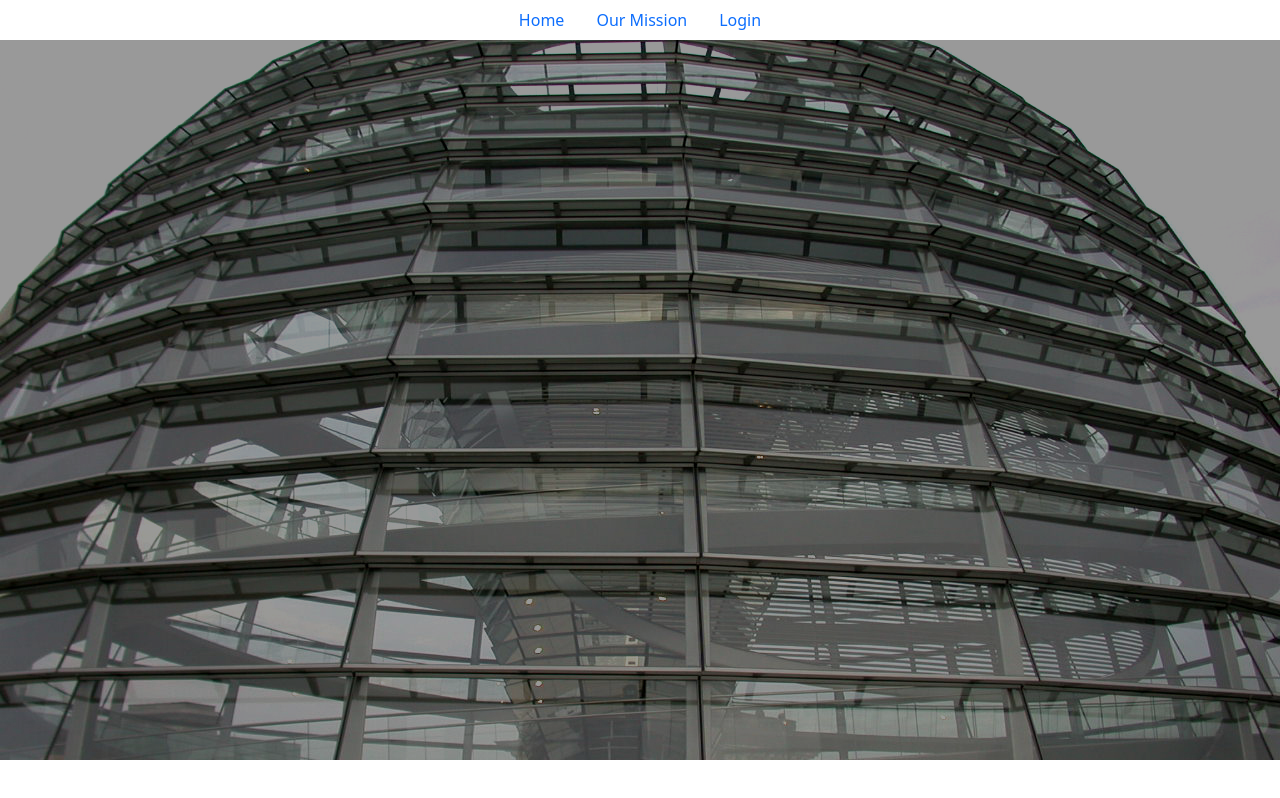
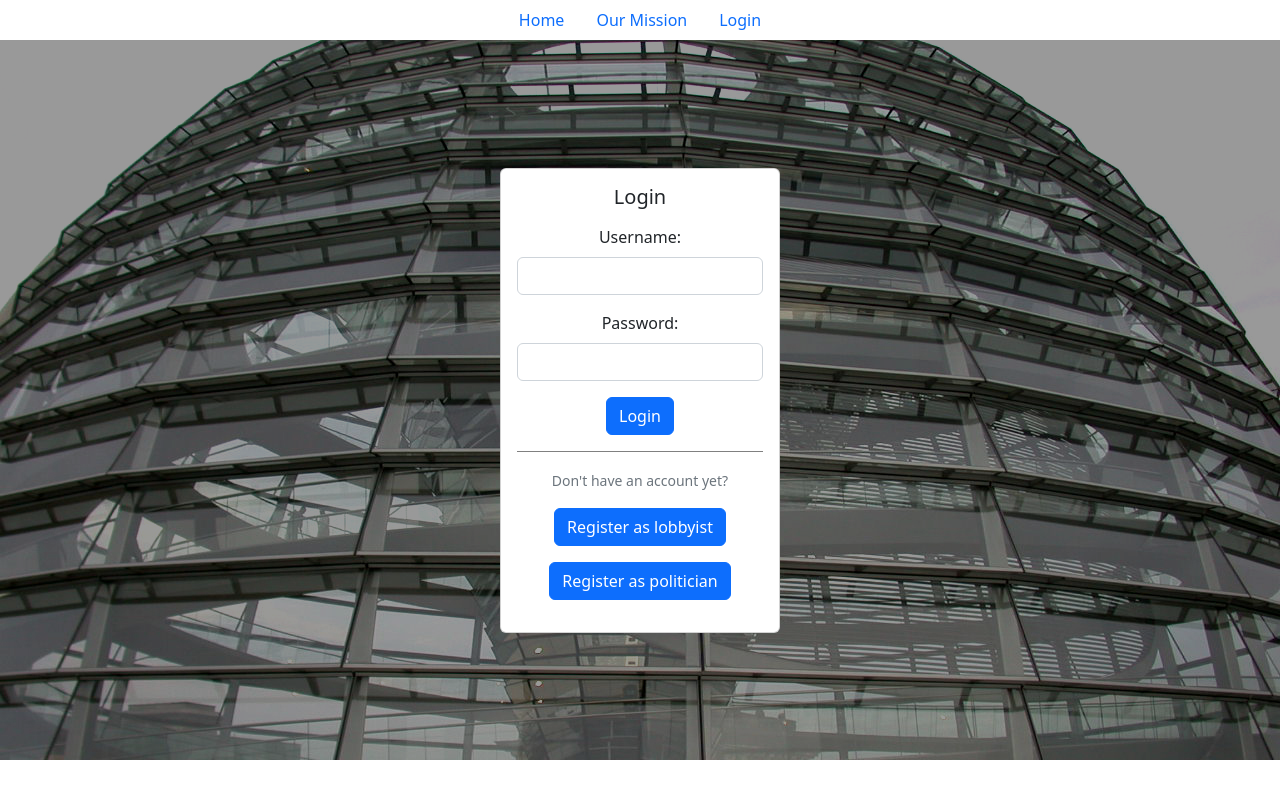
Before and after one commit to miob1781/lobby-hub-client, a React (Create React App) app: page /login in a window 1280 px wide. Built offline with nearby package versions, Linux system fonts and the light colour scheme.

Commit message:
replace NavLink with LinkContainer

```diff
--- a/src/components/Account.js
+++ b/src/components/Account.js
@@ -1,5 +1,5 @@
 import { useContext } from "react";
-import { NavLink } from "react-router-dom";
+import { LinkContainer } from "react-router-bootstrap";
 import { AuthContext } from "../context/auth.context";
 
 export function Account(props) {
@@ -20,12 +20,12 @@ export function Account(props) {
                 <p style={{ display: type === "politician" ? "block" : "none" }}>Position: {position || "none"}</p>
                 <p style={{ display: type === "politician" ? "block" : "none" }}>Party: {party || "none"}</p>
                 {renderAreasOfInfluence(type, areasOfInfluence)}
-                <NavLink to={`/edit/${type}`} className="link end-buttons">
+                <LinkContainer to={`/edit/${type}`} className="mb-3">
                     <button>Edit Account</button>
-                </NavLink>
-                <NavLink to="/services" className="link end-buttons">
+                </LinkContainer>
+                <LinkContainer to="/services" className="mb-3">
                     <button>Services</button>
-                </NavLink>
+                </LinkContainer>
             </div>
         </div>
     )
--- a/src/components/CreateService.js
+++ b/src/components/CreateService.js
@@ -1,5 +1,6 @@
 import { useState, useEffect, useContext } from "react";
-import { NavLink, useParams, useNavigate } from "react-router-dom";
+import { useParams, useNavigate } from "react-router-dom";
+import { LinkContainer } from "react-router-bootstrap";
 import { KeywordsList } from "./KeywordsList";
 import axios from "axios";
 import { AuthContext } from "../context/auth.context";
@@ -115,9 +116,9 @@ export function CreateService(props) {
                     <div className="link end-buttons">
                         <button className="auth">{createOrId !== "create" ? "Edit" : "Create"}</button>
                     </div>
-                    <NavLink to="/" className="link end-buttons">
+                    <LinkContainer to="/" className="mb-3">
                         <button type="button">Back</button>
-                    </NavLink>
+                    </LinkContainer>
                 </form>
             </div>
         </div>
--- a/src/components/Home.js
+++ b/src/components/Home.js
@@ -1,6 +1,7 @@
-import { NavLink } from "react-router-dom";
+import { LinkContainer } from "react-router-bootstrap";
+import { Button } from "react-bootstrap";
 
-export function Home(props) {
+export function Home() {
     return (
         <div className="page">
             <div className="overlay-hero"></div>
@@ -12,15 +13,15 @@ export function Home(props) {
                 <div className="inner-container">
                     <div id="signup-lobbyist">
                         <p>I want to buy political services.</p>
-                        <NavLink to="/signup/lobbyist" className="link">
-                            <button className="auth">Register as lobbyist</button>
-                        </NavLink>
+                        <LinkContainer to="/signup/lobbyist">
+                            <Button>Register as lobbyist</Button>
+                        </LinkContainer>
                     </div>
                     <div>
                         <p>I want to sell political services.</p>
-                        <NavLink to="/signup/politician" className="link">
-                            <button className="auth">Register as politician</button>
-                        </NavLink>
+                        <LinkContainer to="/signup/politician">
+                            <Button>Register as politician</Button>
+                        </LinkContainer>
                     </div>
                 </div>
             </div>
--- a/src/components/Login.js
+++ b/src/components/Login.js
@@ -1,7 +1,9 @@
-import { useState, useEffect, useContext } from "react";
+import { useState, useContext } from "react";
 import axios from "axios";
-import { NavLink, useNavigate } from "react-router-dom";
+import { useNavigate } from "react-router-dom";
 import { AuthContext } from "../context/auth.context";
+import { Card, Form, Button } from "react-bootstrap"
+import { LinkContainer } from "react-router-bootstrap"
 
 export function Login(props) {
     const [username, setUsername] = useState("");
@@ -37,42 +39,50 @@ export function Login(props) {
         <div className="page">
             <div className="hero"></div>
             <div className="overlay-hero"></div>
-            <div className="inner-hero">
-                <h2>Login</h2>
-                <form onSubmit={handleLoginSubmit}>
-                    <label>Username: </label>
-                    <input
+            <Card body style={{zIndex: "3", width: "min(280px, 80vw)"}}>
+                <Card.Title className="mb-3">Login</Card.Title>
+                <Form onSubmit={handleLoginSubmit}>
+                    <Form.Group className="mb-3">
+                        <Form.Label htmlFor="username">Username:</Form.Label>
+                        <Form.Control
                             type="text"
+                            id="username"
                             name="username"
                             value={username}
                             autoComplete="username"
                             onChange={handleUsername}
                         />
-
-                    <label>Password:</label>
-                    <input
+                    </Form.Group>
+                    <Form.Group className="mb-3">
+                        <Form.Label htmlFor="password">Password:</Form.Label>
+                        <Form.Control
                             type="password"
+                            id="password"
                             name="password"
                             value={password}
                             autoComplete="current-password"
                             onChange={handlePassword}
                         />
-                    <div className="link end-buttons">
-                        <button type="submit" className="auth">Login</button>
+                    </Form.Group>
+                    <div className="mb-3">
+                        <Button type="submit">Login</Button>
                     </div>
-                </form>
-                {errorMessage && <p className="error-message">{errorMessage}</p>}
-
-                <p>Don't have an account yet?</p>
-                <div className="link end-buttons">
-                    <NavLink to="/signup/lobbyist">
-                        <button className="auth">Register as lobbyist</button>
-                    </NavLink>
-                    <NavLink to="/signup/politician">
-                        <button className="auth">Register as politician</button>
-                    </NavLink>
+                    <div className="mb-3">
+                        {errorMessage ? <Form.Text className="text-danger">{errorMessage}</Form.Text> : null}
                     </div>
+                </Form>
+                <div style={{ borderTop: "1.5px solid grey" }}>
+                    <div className="mt-3">
+                        <Form.Text>Don't have an account yet?</Form.Text>
                     </div>
+                    <LinkContainer to="/signup/lobbyist" className="mb-3 mt-3">
+                        <Button>Register as lobbyist</Button>
+                    </LinkContainer>
+                    <LinkContainer to="/signup/politician" className="mb-3">
+                        <Button>Register as politician</Button>
+                    </LinkContainer>
+                </div>
+            </Card>
         </div>
     )
 }
--- a/src/components/OurMission.js
+++ b/src/components/OurMission.js
@@ -1,12 +1,14 @@
+import { Card } from "react-bootstrap"
+
 export function OurMission() {
     return (
         <div className="page">
             <div className="hero"></div>
             <div className="overlay-hero"></div>
-            <div className="inner-hero">
-                <h2>Our Mission</h2>
-                <p>Here we will tell you how we completely turn the lobbying bussiness upside down.</p>
-            </div>
+            <Card body style={{zIndex: "3", width: "min(80vw, 400px)"}}>
+                <Card.Title>Our Mission</Card.Title>
+                <Card.Text className="text-start">Here we will tell you how we completely turn the lobbying bussiness upside down.</Card.Text>
+            </Card>
         </div>
     )
 }
--- a/src/components/Service.js
+++ b/src/components/Service.js
@@ -1,5 +1,6 @@
 import { useState, useEffect, useContext } from "react";
-import { NavLink, useNavigate, useParams } from "react-router-dom";
+import { useNavigate, useParams } from "react-router-dom";
+import { LinkContainer } from "react-router-bootstrap";
 import { AuthContext } from "../context/auth.context";
 import axios from "axios";
 
@@ -48,7 +49,6 @@ export function Service(props) {
     const acceptOffer = () => {
         axios.put(`${process.env.REACT_APP_URL}/services/${serviceId}/accept-offer`, { politician: user._id }, { headers: { Authorization: `Bearer ${authToken}` } })
             .then(response => {
-                console.log("service after accepting offer:", response.data)
                 setService(response.data)
             })
             .catch(err => {
@@ -106,18 +106,18 @@ export function Service(props) {
     return (
         <div>
             {renderService()}
-            <form style={{ display: type === "politician" && !service?.politicians.find(pol => pol._id === user._id) ? "inline-block" : "none" }} className="link end-buttons">
+            <form style={{ display: type === "politician" && !service?.politicians.find(pol => pol._id === user._id) ? "inline-block" : "none" }} className="mb-3">
                 <button type="button" onClick={acceptOffer}>Accept Offer</button>
             </form>
-            <form style={{ display: type === "lobbyist" ? "inline-block" : "none" }} className="link end-buttons">
-                <button type="button" className="delete" onClick={deleteService}>Delete</button>
+            <form style={{ display: type === "lobbyist" ? "inline-block" : "none" }} className="mb-3">
+                <button type="button" className="mb-3 danger" onClick={deleteService}>Delete</button>
             </form>
-            <NavLink to={`/services/form/${serviceId}`} style={{ display: type === "lobbyist" ? "inline-block" : "none" }} className="link end-buttons">
+            <LinkContainer to={`/services/form/${serviceId}`} style={{ display: type === "lobbyist" ? "inline-block" : "none" }} className="mb-3">
                 <button>Edit</button>
-            </NavLink>
-            <NavLink to="/services" className="link end-buttons">
+            </LinkContainer>
+            <LinkContainer to="/services" className="mb-3">
                 <button>Back</button>
-            </NavLink>
+            </LinkContainer>
         </div>
     )
 }
--- a/src/components/ServicesList.js
+++ b/src/components/ServicesList.js
@@ -1,5 +1,5 @@
 import {useState, useEffect, useContext} from "react";
-import {NavLink} from "react-router-dom";
+import {LinkContainer} from "react-router-bootstrap";
 import {AuthContext} from "../context/auth.context";
 import axios from "axios";
 
@@ -50,7 +50,7 @@ export function ServicesList(props){
                 <h3>{service.title}</h3>
                 <p>Financial benefits: {service.financialOffer} $</p>
                 <p>Other benefits: {service.otherOffers}</p>
-                <NavLink to={`/services/${service._id}`} className="link end-buttons"><button className="details">Show Details</button></NavLink>
+                <LinkContainer to={`/services/${service._id}`} className="mb-3"><button className="details">Show Details</button></LinkContainer>
             </div>
         ))
     }
@@ -58,8 +58,8 @@ export function ServicesList(props){
     return (
         <div>
             <h2>Services</h2>
-            <NavLink to="/services/form/create" style={{display: type === "lobbyist" ? "block" : "none"}} className="link end-buttons"><button>New Service</button></NavLink>
-            <div style={{display: type === "politician" ? "block" : "none"}} className="link end-buttons">
+            <LinkContainer to="/services/form/create" style={{display: type === "lobbyist" ? "block" : "none"}} className="mb-3"><button>New Service</button></LinkContainer>
+            <div style={{display: type === "politician" ? "block" : "none"}} className="mb-3">
                 <button type="button" onClick={() => setTypeOfServices("matching")}>Services matching your keywords</button>
                 <button type="button" onClick={() => setTypeOfServices("agreed")}>Services you agreed on</button>
             </div>
```
Also changed, not shown: src/components/KeywordsList.js (+20 -14 lines). Lines whose indentation alone changed are shown as unchanged.
